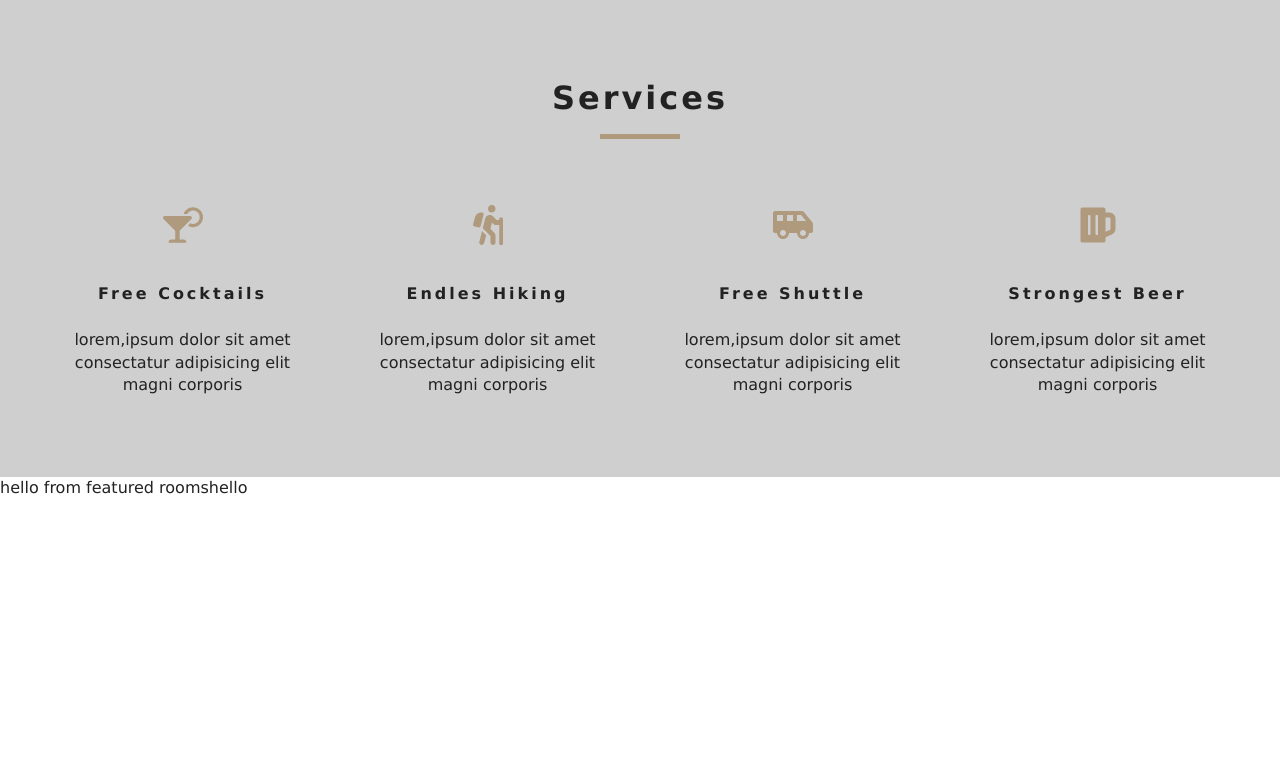
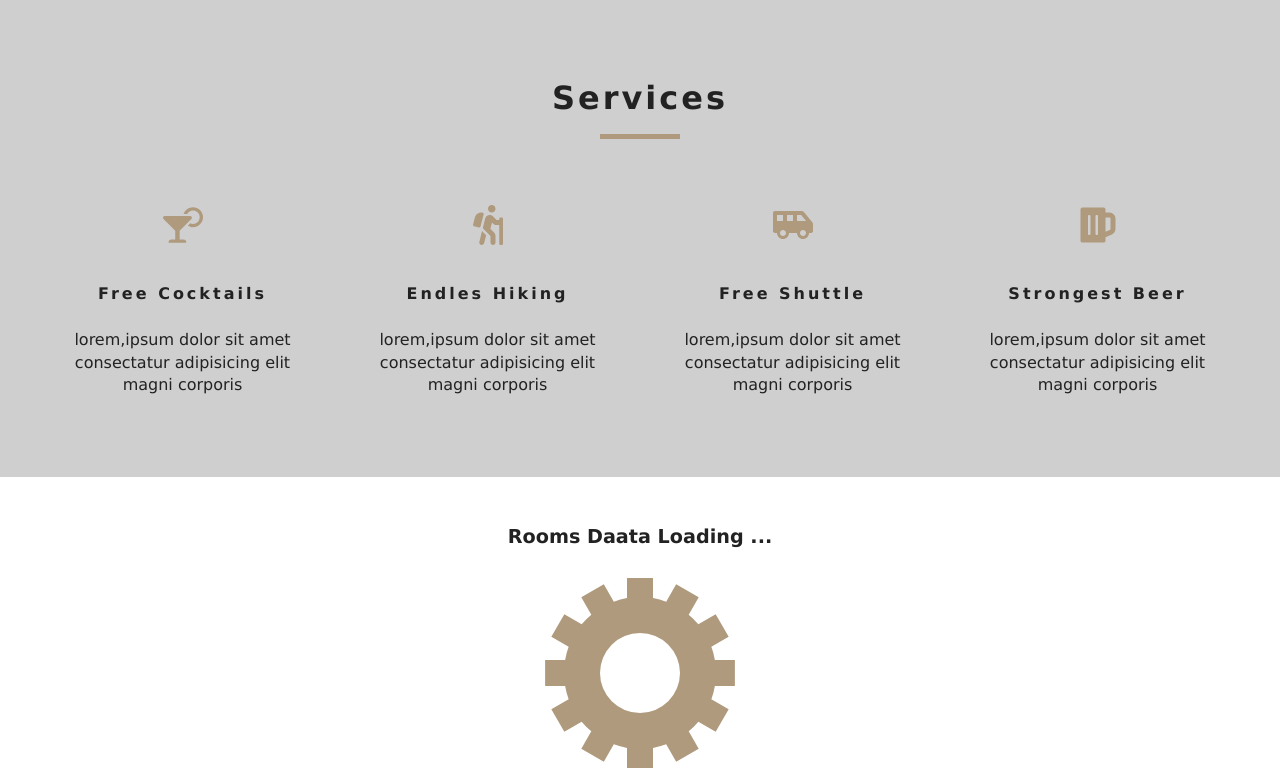
Before and after one commit to mahede182/Khan-resort, a React (Create React App) app: page / in a window 1280 px wide. Shown: the part 802-1581 px from the top of the page. Before the commit the page ends 1301 px from the top, so only its background shows below. Built offline with nearby package versions, Linux system fonts and the light colour scheme.

Commit message:
component - loading

```diff
--- a/src/assets/data.js
+++ b/src/assets/data.js
@@ -15,7 +15,7 @@
 import img11 from "./images/room-11.jpeg";
 import img12 from "./images/room-12.jpeg";
 
-export default [
+const items= [
   {
     sys: {
       id: "1"
@@ -758,3 +758,4 @@
     }
   }
 ];
+export default items;
--- a/src/component/FeaturedRooms.js
+++ b/src/component/FeaturedRooms.js
@@ -1,14 +1,16 @@
 import React, { Component } from 'react'
 import { RoomContext } from '../context'
+import Loading from './Loading'
+
 
 export default class FeaturedRoom extends Component {
     static contextType = RoomContext
     render() {
-        const value = this.context
-        console.log(value)
+        const {featuredRooms: rooms} = this.context
+        console.log(rooms);
         return (
             <div>
-                hello from featured rooms{value}
+                <Loading></Loading>
             </div>
         )
     }
--- /dev/null
+++ b/src/component/Loading.js
@@ -0,0 +1,11 @@
+import React from "react"
+import loadingGif from "../assets/images/gif/loading-gear.gif"
+
+export default function Loading() {
+    return (
+        <div className="loading">
+            <h4>rooms daata loading ...</h4>
+            <img src={loadingGif} alt="loading"/>
+        </div>
+    )
+}
--- a/src/context.js
+++ b/src/context.js
@@ -1,15 +1,44 @@
 import React, { Component } from 'react'
+import items from './assets/data'
 
 const RoomContext = React.createContext();
 
 
 class RoomProvider extends Component {
     state={
+        room:[],
+        sortedRooms:[],
+        featuredRooms:[],
+        loading: true,
+    };
 
+    //get data
+
+    componentDidMount(){
+        let rooms = this.formatData(items)
+        let featuredRooms = rooms.filter(room => room.featured===true)
+
+        this.setState({
+            rooms,
+            featuredRooms,
+            sortedRooms: rooms,
+            loading:false
+        })
+    }
+    formatData(){
+        let tempItems = items.map(item=>{
+            let id = item.sys.id
+            let images= item.fields.images.map(image=>image.fields.file.url
+            );
+
+            let room = {...item.fields,images,id,}
+            return room;
+        })
+        return tempItems;
     }
 
     render() {
-        return <RoomContext.Provider value={"hello"}>
+        return <RoomContext.Provider value={{...this.state}}>
             {this.props.children}
         </RoomContext.Provider>
     }
--- a/src/pages/Home.js
+++ b/src/pages/Home.js
@@ -4,6 +4,7 @@
 import { Link } from 'react-router-dom'
 import Services from '../component/Services'
 import FeaturedRooms from '../component/FeaturedRooms'
+
 const Home = () => {
     return (
         <>
```
